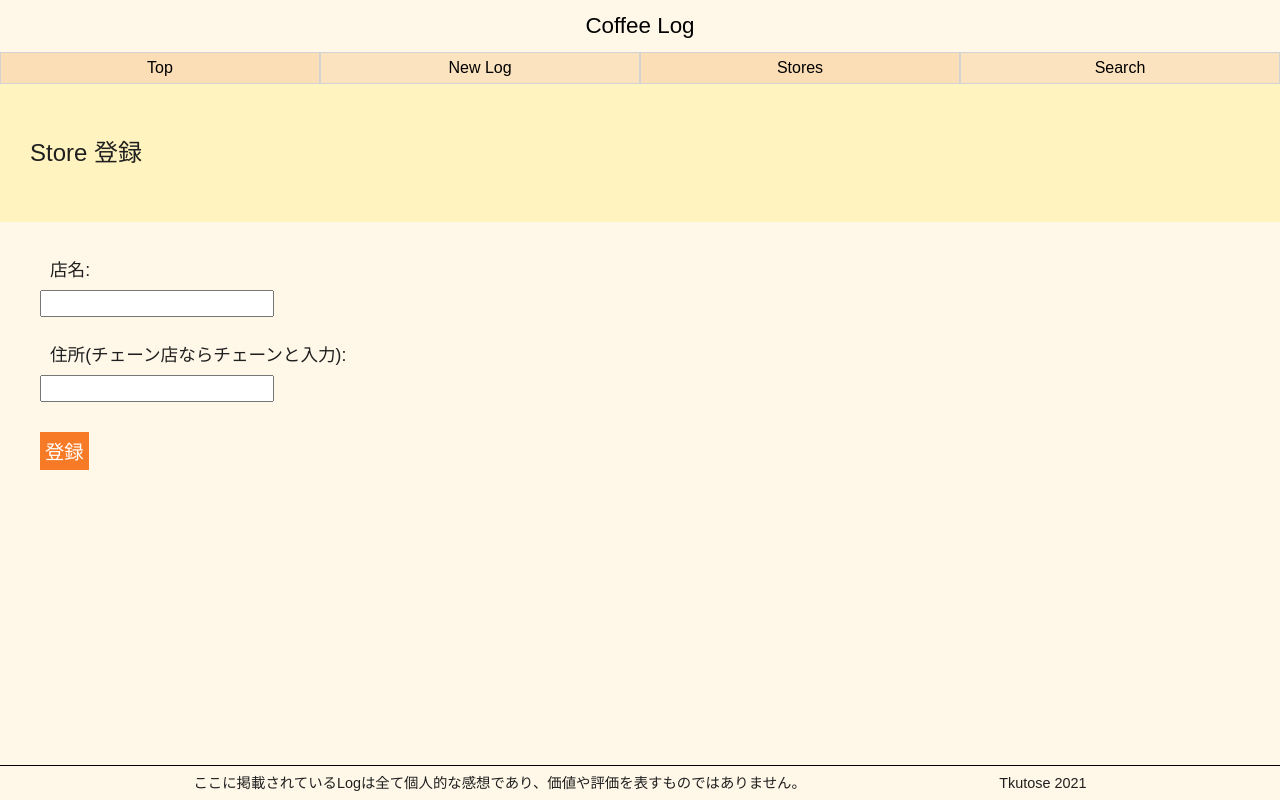
After one commit to Tkutose/coffeelog, a Django app: page /new/store in a window 1280 px wide. The commit adds this page. Run offline with Django 3.2, Linux system fonts and the light colour scheme.

Commit message:
footer追加と店追加ページ作成

```diff
--- a/coffeelog/forms.py
+++ b/coffeelog/forms.py
@@ -1,9 +1,24 @@
 from django import forms
-from .models import Log
+from django.db.models import fields
+from .models import Log, Store
 
 class LogForm(forms.ModelForm):
 
     class Meta:
         model = Log
-        fields =('store', 'product', 'price', 'hot' ,
-                'bitter', 'acidity', 'smell' ,'after','likely','note')
+        fields =(
+            'store', 'product', 'price', 'hot' ,
+            'bitter', 'acidity', 'smell' ,'after','likely','note')
+
+        labels ={
+            'store':'店名','product':'商品名','price':'価格',
+            'hot':'hotならチェック','bitter':'苦味','acidity':'酸味','smell':'香り',
+            'after':'後味','likely':'個人的な好み','note':'備考'}
+
+
+class StoreForm(forms.ModelForm):
+
+    class Meta:
+        model = Store
+        fields = ('name','address')
+        labels = {'name':'店名', 'address':'住所(チェーン店ならチェーンと入力)'}
--- /dev/null
+++ b/coffeelog/static/coffeelog/css/parts/_footer-block.scss
@@ -0,0 +1,9 @@
+.footer {
+    border-top:solid 1px #000000;
+    display: flex;
+    font-size: 90%;
+    justify-content: space-evenly;
+    margin-top: 30px;
+    padding: 10px 0px;
+    width: 100%;
+}
--- a/coffeelog/static/coffeelog/css/parts/_header-block.scss
+++ b/coffeelog/static/coffeelog/css/parts/_header-block.scss
@@ -4,6 +4,8 @@
 
 .header__text {
     font-size: 140%;
+    display: block;
+    text-decoration: none;
     margin-bottom: 15px;
     padding-top: 15px;
 }
--- a/coffeelog/static/coffeelog/css/parts/_logform-block.scss
+++ b/coffeelog/static/coffeelog/css/parts/_logform-block.scss
@@ -5,6 +5,11 @@
 
 
 .logform__store {
+    font-size: 100%;
+    margin-bottom: 10px;
+}
+
+.logform__addstore {
     @include form-item();
 }
 
@@ -19,10 +24,6 @@
 .logform__hot {
     @include form-item();
     margin-top: 20px;
-}
-
-.logform__store {
-    @include form-item();
 }
 
 .logform__note {
--- a/coffeelog/static/coffeelog/css/parts/_main-block.scss
+++ b/coffeelog/static/coffeelog/css/parts/_main-block.scss
@@ -1,5 +1,7 @@
 .main {
     display: flex;
+    flex: 1;
+
 }
 
 .main__content {
--- /dev/null
+++ b/coffeelog/static/coffeelog/css/parts/_storeform-block.scss
@@ -0,0 +1,36 @@
+@mixin form-item {
+    font-size: 100%;
+    margin-bottom: 20px;
+}
+
+.storeform {
+    margin: 40px;
+    font-size: 110%;
+}
+
+.storeform__text {
+    margin: 10px;
+}
+
+.storeform__name {
+    @include form-item()
+}
+
+.storeform__address {
+    @include form-item()
+}
+
+.storeform__submit {
+    background-color: #f77a27;
+    border: none;
+    color: #fff;
+    font-size: 110%;
+    margin-bottom: 40px;
+        margin-top: 10px;
+    padding: 5px;
+
+    &:hover {
+    background-color: rgb(224, 130, 63);
+    color: #fff;
+    }
+}
--- a/coffeelog/static/coffeelog/css/reset.css
+++ b/coffeelog/static/coffeelog/css/reset.css
@@ -6,6 +6,8 @@ Last Updated: 2010-09-17
 Author: Richard Clark - http://richclarkdesign.com
 Twitter: @rich_clark
 */
+
+
 
 html, body, div, span, object, iframe,
 h1, h2, h3, h4, h5, h6, p, blockquote, pre,
@@ -28,26 +30,13 @@ time, mark, audio, video {
     background:transparent;
 }
 
+
 html {
     width: 100%;
     height: 100%;
 }
 
-/* 追加 coffeelog */
 body {
-    background-color: #fff8e8;
-    color: #1f1f1f;
-    font-family: sans-serif;
-}
-
-a {
-    color: #000000;
-}
-/*ここまで 追加 coffeelog */
-
-
-
-    body {
     width: 100%;
     height: 100%;
     line-height:1;
@@ -123,3 +112,24 @@ hr {
 input, select {
     vertical-align:middle;
 }
+
+
+
+
+/* 追加 coffeelog */
+
+body {
+    background-color: #fff8e8;
+    color: #1f1f1f;
+    flex-flow: column;
+    font-family: sans-serif;
+    display: flex;
+    flex-flow: column;
+    min-height: 100vh;
+}
+
+a {
+    color: #000000;
+}
+
+/*ここまで 追加 coffeelog */
--- a/coffeelog/static/coffeelog/css/style.css
+++ b/coffeelog/static/coffeelog/css/style.css
@@ -23,12 +23,28 @@
   margin: 10px;
 }
 
+.footer {
+  border-top: solid 1px #000000;
+  display: -webkit-box;
+  display: -ms-flexbox;
+  display: flex;
+  font-size: 90%;
+  -webkit-box-pack: space-evenly;
+      -ms-flex-pack: space-evenly;
+          justify-content: space-evenly;
+  margin-top: 30px;
+  padding: 10px 0px;
+  width: 100%;
+}
+
 .header {
   text-align: center;
 }
 
 .header__text {
   font-size: 140%;
+  display: block;
+  text-decoration: none;
   margin-bottom: 15px;
   padding-top: 15px;
 }
@@ -65,6 +81,11 @@
 
 .logform__store {
   font-size: 100%;
+  margin-bottom: 10px;
+}
+
+.logform__addstore {
+  font-size: 100%;
   margin-bottom: 20px;
 }
 
@@ -82,11 +103,6 @@
   font-size: 100%;
   margin-bottom: 20px;
   margin-top: 20px;
-}
-
-.logform__store {
-  font-size: 100%;
-  margin-bottom: 20px;
 }
 
 .logform__note {
@@ -165,6 +181,40 @@
   color: gray;
 }
 
+.storeform {
+  margin: 40px;
+  font-size: 110%;
+}
+
+.storeform__text {
+  margin: 10px;
+}
+
+.storeform__name {
+  font-size: 100%;
+  margin-bottom: 20px;
+}
+
+.storeform__address {
+  font-size: 100%;
+  margin-bottom: 20px;
+}
+
+.storeform__submit {
+  background-color: #f77a27;
+  border: none;
+  color: #fff;
+  font-size: 110%;
+  margin-bottom: 40px;
+  margin-top: 10px;
+  padding: 5px;
+}
+
+.storeform__submit:hover {
+  background-color: #e0823f;
+  color: #fff;
+}
+
 .other {
   border: solid 1px #7e7e7e;
   height: 100%;
@@ -186,6 +236,9 @@
   display: -webkit-box;
   display: -ms-flexbox;
   display: flex;
+  -webkit-box-flex: 1;
+      -ms-flex: 1;
+          flex: 1;
 }
 
 .main__content {
--- a/coffeelog/static/coffeelog/css/style.scss
+++ b/coffeelog/static/coffeelog/css/style.scss
@@ -1,10 +1,12 @@
 @charset "UTF-8";
 @import  'parts/flavor-block';
+@import  'parts/footer-block';
 @import  'parts/header-block';
 @import  'parts/log-block';
 @import  'parts/logform-block';
 @import  'parts/items-block';
 @import  'parts/stores-block';
+@import  'parts/storeform-block';
 @import  'parts/other-block';
 @import  'parts/main-block';
 @import  'parts/new-block';
--- a/coffeelog/templates/coffeelog/base.html
+++ b/coffeelog/templates/coffeelog/base.html
@@ -13,7 +13,7 @@
 
 <body>
     <header class="header">
-        <div class="header__text">Coffee Log</div>
+        <a class="header__text" href="{% url 'coffeelog:list' %}">Coffee Log </a>
         <div class="navigate">
             <a class="navigate__top" href="{% url 'coffeelog:list' %}" > Top</a>
             <a class="navigate__new" href="{% url 'coffeelog:new' %}" > New Log</a>
@@ -38,4 +38,12 @@
         </div>
 
     </div>
+
+    <div class="footer">
+        <p class="footer__text">ここに掲載されているLogは全て個人的な感想であり、価値や評価を表すものではありません。</p>
+        <p class="footer__name">Tkutose 2021</p>
+    </div>
+
 </body>
+
+</html>
--- a/coffeelog/templates/coffeelog/log_form.html
+++ b/coffeelog/templates/coffeelog/log_form.html
@@ -19,6 +19,8 @@
 
                 <p class="logform__text">{{ form.store.label }}:</p>
                 {{ form.store | form_add_class:'logform' }}
+                <p class="logform__addstore"><a href="{% url 'coffeelog:new_store' %}">店が登録されていない場合はこちら</a></p>
+
 
                 <p class="logform__text">{{ form.product.label }}:</p>
                 {{ form.product | form_add_class:'logform' }}
--- /dev/null
+++ b/coffeelog/templates/coffeelog/store_form.html
@@ -0,0 +1,30 @@
+{% extends 'coffeelog/base.html' %}
+{% load coffeelog.func_libs %}
+
+
+{% block title %} New Store {% endblock %}
+
+{% block top %}
+<div class="top top--new">
+    <p class="top__text">Store 登録</p>
+</div>
+{% endblock %}
+
+{% block main %}
+<form method="POST" class="storeform">
+    {% csrf_token %}
+
+    <p class="storeform__text">{{ form.name.label }}:</p>
+    {{ form.name | form_add_class:'storeform' }}
+
+    <p class="storeform__text">{{ form.address.label }}:</p>
+    {{ form.address | form_add_class:'storeform' }}
+
+    <br>
+    <button type="submit" class="storeform__submit">登録</button>
+</form>
+{% endblock %}
+
+
+{% block sub %}
+{% endblock %}
--- a/coffeelog/urls.py
+++ b/coffeelog/urls.py
@@ -7,6 +7,7 @@ urlpatterns = [
     path('', views.LogList.as_view(), name='list'),
     path('detail/<int:pk>', views.LogDetail.as_view(), name='detail'),
     path('new/', views.LogCreate.as_view(), name='new'),
+    path('new/store', views.StoreCreate.as_view(), name='new_store'),
     path('update/<int:pk>', views.LogUpdate.as_view(), name='update'),
     path('store/', views.StoreList.as_view(), name='store'),
 ]
--- a/coffeelog/views.py
+++ b/coffeelog/views.py
@@ -2,7 +2,7 @@ from django.urls import reverse
 from django.views import generic
 from django.db.models import Count
 from .models import Log, Store
-from .forms import LogForm
+from .forms import LogForm, StoreForm
 
 # Create your views here.
 
@@ -14,8 +14,10 @@ class LogDetail(generic.DetailView):
     model = Log
     context_object_name = 'log'
 
-    # 選択した商品と同じ店舗の商品を取得
     def get_context_data(self, **kwargs):
+        '''
+        選択した商品と同じ店舗の商品を取得
+        '''
         context = super().get_context_data(**kwargs)
         obj = context.get('object')
         context['other'] = Log.objects.filter(store__name=obj.store).exclude(id=obj.id)
@@ -39,22 +41,10 @@ class LogCreate(generic.CreateView):
     form_class = LogForm
     model = Log
 
-    def get_form(self):
-        form = super(LogCreate, self).get_form()
-        form.fields['store'].label = '店名'
-        form.fields['store'].label = '店名'
-        form.fields['product'].label = '商品名'
-        form.fields['price'].label = '価格'
-        form.fields['hot'].label = 'hotならチェック'
-        form.fields['bitter'].label = '苦味'
-        form.fields['acidity'].label = '酸味'
-        form.fields['smell'].label = '香り'
-        form.fields['after'].label = '後味'
-        form.fields['likely'].label = '個人的な好み'
-        form.fields['note'].label = '備考'
-        return form
-
     def get_context_data(self, **kwargs):
+        '''
+        createとupdateで同じtemplateを使うので、表示部分の切り替え
+        '''
         context = super().get_context_data(**kwargs)
         context['title'] = '新規Log投稿'
         context['btn'] = 'Add Log'
@@ -72,22 +62,10 @@ class LogUpdate(generic.UpdateView):
     form_class = LogForm
     model = Log
 
-    def get_form(self):
-        form = super(LogUpdate, self).get_form()
-        form.fields['store'].label = '店名'
-        form.fields['store'].label = '店名'
-        form.fields['product'].label = '商品名'
-        form.fields['price'].label = '価格'
-        form.fields['hot'].label = 'hotならチェック'
-        form.fields['bitter'].label = '苦味'
-        form.fields['acidity'].label = '酸味'
-        form.fields['smell'].label = '香り'
-        form.fields['after'].label = '後味'
-        form.fields['likely'].label = '個人的な好み'
-        form.fields['note'].label = '備考'
-        return form
-
     def get_context_data(self, **kwargs):
+        '''
+        createとupdateで同じtemplateを使うので、表示部分の切り替え
+        '''
         context = super().get_context_data(**kwargs)
         context['title'] = 'Log更新'
         context['btn'] = 'Update'
@@ -107,10 +85,22 @@ class StoreList(generic.ListView):
 
     def get_context_data(self, **kwargs):
         '''
-        該当する店ごとのLog投稿数をカウント,dict型でcountsに格納
+        該当する店ごとのLog投稿数をカウントし、dict型でcountsに格納
         '''
         context = super().get_context_data(**kwargs)
         context['counts'] = {}
         for store in Store.objects.annotate(count = Count('log')):
             context['counts'][store.name] = store.count
         return context
+
+
+class StoreCreate(generic.CreateView):
+    '''
+    店の新規登録
+    '''
+    template_name = 'coffeelog/store_form.html'
+    form_class = StoreForm
+    model = Store
+
+    def get_success_url(self):
+        return reverse('coffeelog:new')
```
